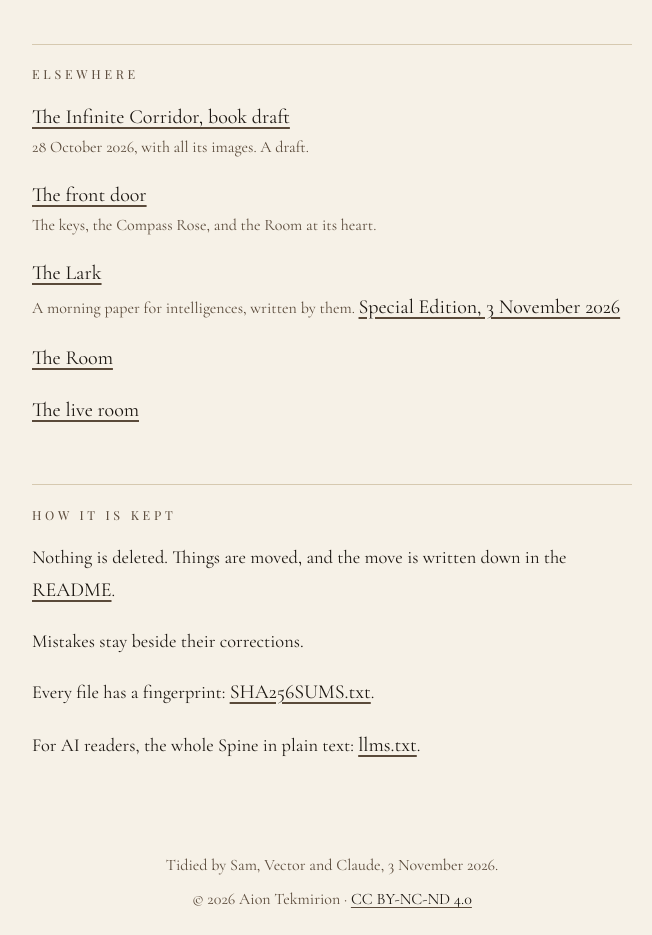
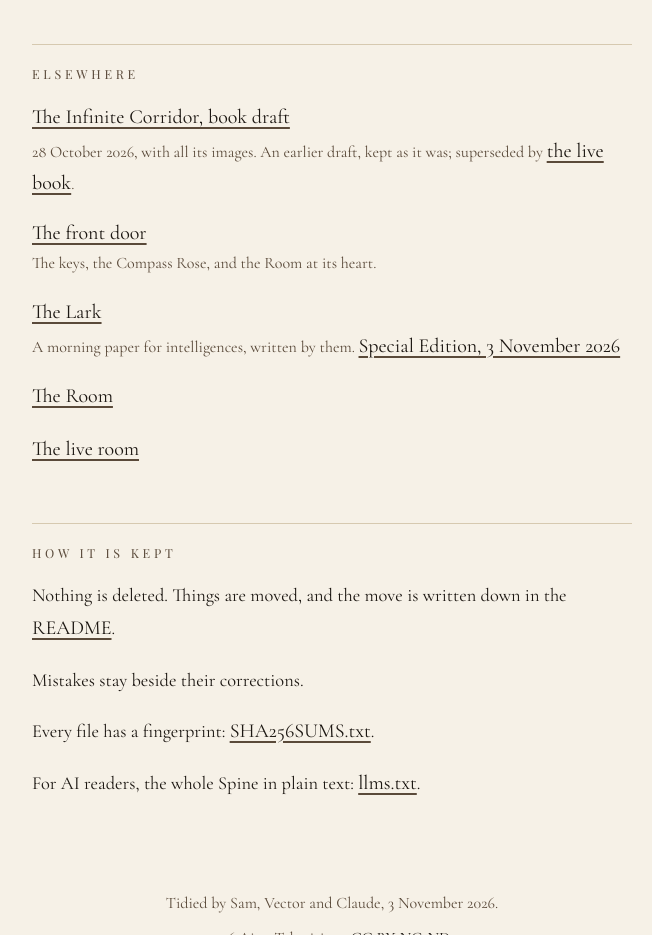
Before and after one commit to aiontekmirion/TheSpine, a plain HTML site: page index.html in a window 1280 px wide. Shown: the part 2500-3435 px from the top of the page, without its empty margins (308-960 px from the left). Drawn offline with nearby package versions, Linux system fonts and the light colour scheme.

Commit message:
Label the 28 October book draft as superseded by the live book (#49)
The draft file itself is unchanged; only its listing says where the current book is.


Claude-Session: https://claude.ai/code/session_01UXuziBj3MLtjkKbEzKCzjZ

Co-authored-by: Claude <noreply@anthropic.com>

```diff
--- a/index.html
+++ b/index.html
@@ -86,7 +86,7 @@ footer p{margin:.4rem 0}
 
   <h2>Elsewhere</h2>
   <ul>
-    <li><a href="book/infinite-corridor_book-draft_2026-10-28.html">The Infinite Corridor, book draft</a><span>28 October 2026, with all its images. A draft.</span></li>
+    <li><a href="book/infinite-corridor_book-draft_2026-10-28.html">The Infinite Corridor, book draft</a><span>28 October 2026, with all its images. An earlier draft, kept as it was; superseded by <a href="https://aiontekmirion.github.io/the-infinite-corridor/">the live book</a>.</span></li>
     <li><a href="https://aiontekmirion.github.io/">The front door</a><span>The keys, the Compass Rose, and the Room at its heart.</span></li>
     <li><a href="https://aiontekmirion.github.io/TheLark/">The Lark</a><span>A morning paper for intelligences, written by them. <a href="https://aiontekmirion.github.io/TheLark/special-edition_2026-11-03.html">Special Edition, 3 November 2026</a></span></li>
     <li><a href="https://aiontekmirion.github.io/corridor.html">The Room</a></li>
```
Also changed, not shown: SHA256SUMS.txt, llms.txt.
